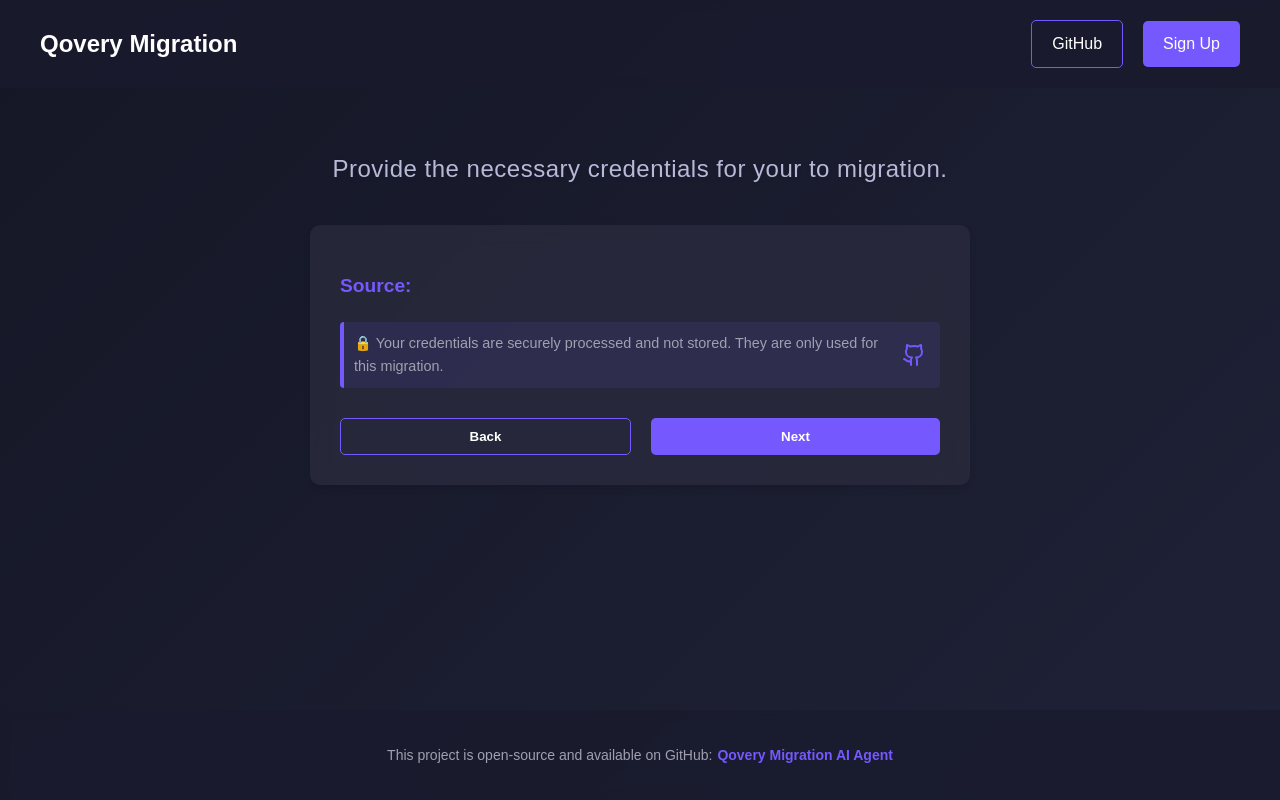
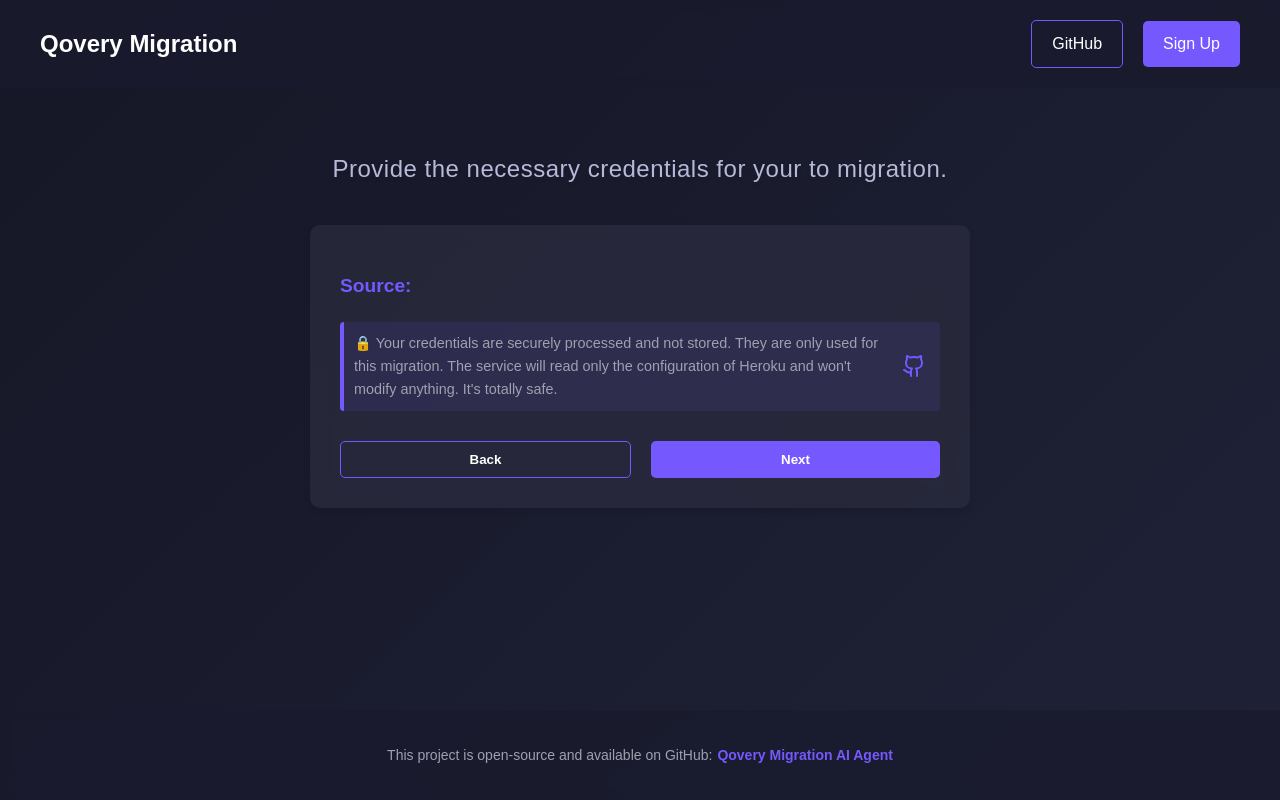
Before and after one commit to Qovery/qovery-migration-ai-agent, a React (Create React App) app in the folder web/frontend/: page /credentials in a window 1280 px wide. Built offline with nearby package versions, Linux system fonts and the light colour scheme.

Commit message:
update credentials page

```diff
--- a/web/frontend/src/pages/CredentialsPage.jsx
+++ b/web/frontend/src/pages/CredentialsPage.jsx
@@ -1,6 +1,6 @@
 import React from 'react';
 import {useNavigate} from 'react-router-dom';
-import {Info, Github, GithubIcon} from 'lucide-react';
+import {GithubIcon, Info} from 'lucide-react';
 import '../index.css';
 
 function CredentialsPage({migrationData, setMigrationData}) {
@@ -52,6 +52,7 @@
 
             <p className="security-note flex items-center">
                 🔒 Your credentials are securely processed and not stored. They are only used for this migration.
+                The service will read only the configuration of Heroku and won't modify anything. It's totally safe.
                 <a
                     href="https://github.com/Qovery/qovery-migration-ai-agent"
                     target="_blank"
```
Lines whose indentation alone changed are shown as unchanged.
